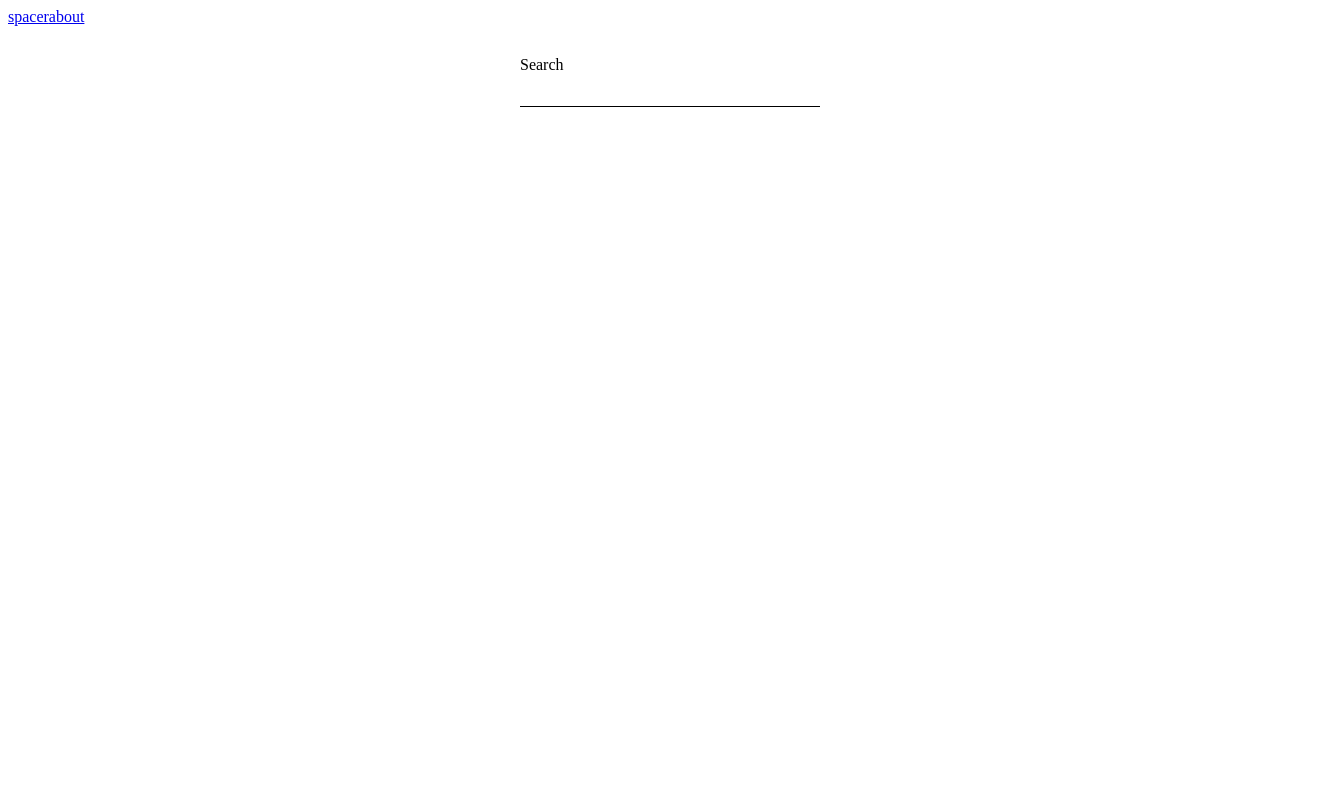
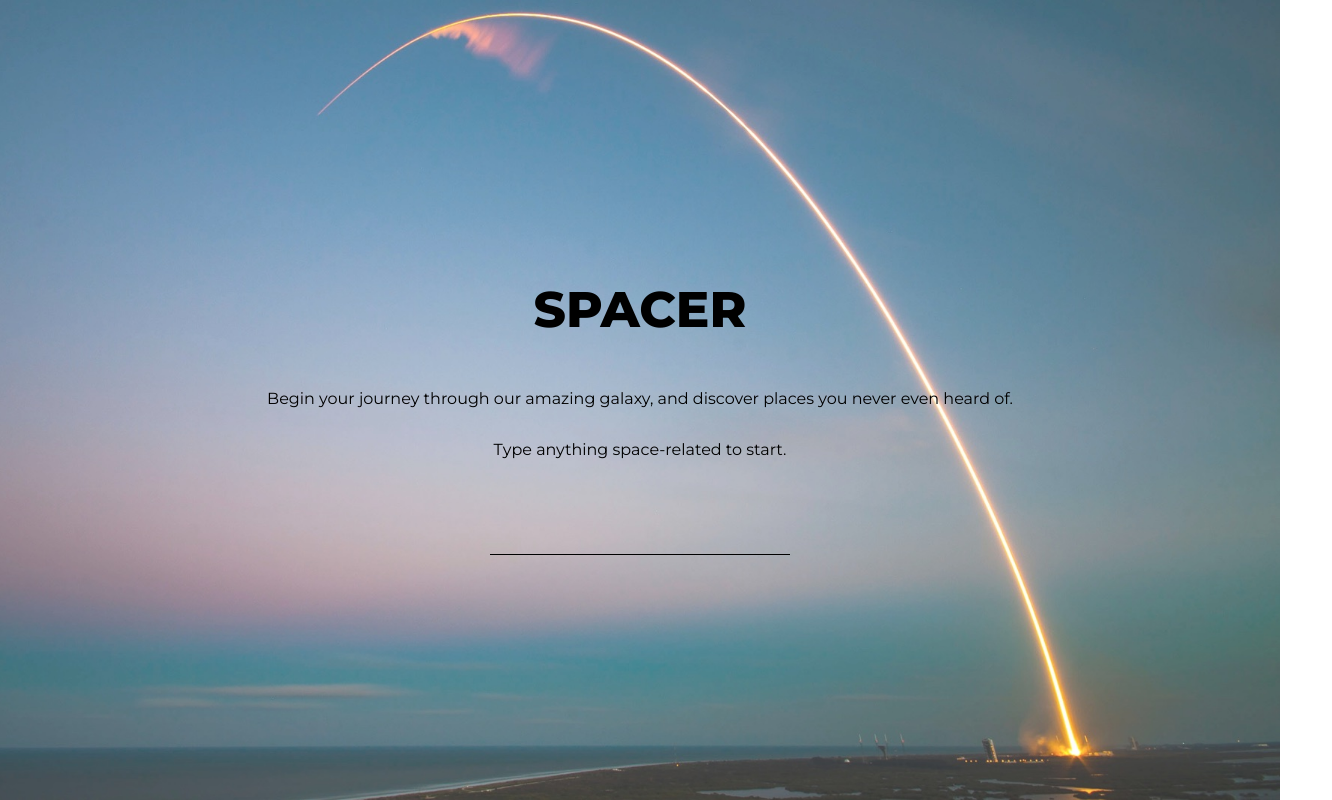
Before and after one commit to grzegorzgebala/vue-project, a Vue app: page / in a window 1280 px wide. Shown: the whole page, 1332 px wide, since content can reach past the window. Built offline with nearby package versions, Linux system fonts and the light colour scheme.

Commit message:
Add basic hero image

```diff
--- a/src/App.vue
+++ b/src/App.vue
@@ -1,11 +1,19 @@
 <template>
   <div class="app">
-    <div class="nav">
-      <router-link to="/">spacer</router-link>
-      <router-link to="/about">about</router-link>
-    </div>
     <router-view />
   </div>
 </template>
 
-<style lang="scss" scoped />
+<style lang="scss">
+  @import url('https://fonts.googleapis.com/css2?family=Montserrat:wght@300;400;600;800&display=swap');
+  * {
+    box-sizing: border-box;
+  }
+
+  body {
+    font-family: 'Montserrat', sans-serif;
+    margin: 0;
+    padding: 0;
+  }
+
+</style>
--- /dev/null
+++ b/src/components/Claim.vue
@@ -0,0 +1,37 @@
+<template>
+  <div class="claimWrapper">
+    <h1 class="claim">SPACER</h1>
+    <p class="subclaim">
+      Begin your journey through our amazing galaxy,
+      and discover places you never even heard of.
+    </p>
+    <p class="subclaim">
+      Type anything space-related to start.
+    </p>
+  </div>
+</template>
+
+<script>
+export default {
+  name: 'Claim',
+};
+</script>
+
+<style lang="scss" scoped>
+  .claimWrapper {
+    display: flex;
+    text-align: center;
+    flex-direction: column;
+    justify-content: center;
+    align-items: center;
+  }
+
+  .claim {
+    font-size: 50px;
+  }
+
+  .subclime {
+    font-size: 13px;
+    margin: 20px 0 0 0;
+  }
+</style>
--- /dev/null
+++ b/src/components/SearchInput.vue
@@ -0,0 +1,32 @@
+<template>
+  <div class="searchWrapper">
+    <input
+      id="search"
+      name="search"
+      v-model="searchValue"
+      @input="handleInput"
+    />
+  </div>
+</template>
+
+<script>
+export default {
+  name: 'SearchInput',
+};
+</script>
+
+<style lang="scss" scoped>
+  .searchWrapper {
+    display: flex;
+    flex-direction: column;
+    width: 300px;
+    margin-top: 50px;
+
+    input {
+      height: 30px;
+      border: 0;
+      background: none;
+      border-bottom: 1px solid black;
+    }
+  }
+</style>
--- a/src/router/index.js
+++ b/src/router/index.js
@@ -1,7 +1,6 @@
 import Vue from 'vue';
 import Router from 'vue-router';
 import Search from '../views/Search.vue';
-import About from '../views/About.vue';
 
 Vue.use(Router);
 
@@ -12,10 +11,5 @@ export default new Router({
       name: 'Search',
       component: Search,
     },
-    {
-      path: '/about',
-      name: 'About',
-      component: About,
-    },
   ],
 });
--- a/src/views/About.vue
+++ /dev/null
@@ -1,12 +0,0 @@
-<template>
-  <div class="about">
-    <h1>This is an about page</h1>
-  </div>
-</template>
-
-<script>
-
-export default {
-  name: 'about',
-};
-</script>
--- a/src/views/Search.vue
+++ b/src/views/Search.vue
@@ -1,30 +1,24 @@
 <template>
   <div class="wrapper">
-    <div class="search">
-      <label for="search">Search</label>
-      <input
-        id="search"
-        name="search"
-        v-model="searchValue"
-        @input="handleInput"
-      />
-      <ul>
-        <li v-for="item in results" :key="item.data[0].nasa_id">
-          <p>{{ item.data[0].description }}</p>
-        </li>
-      </ul>
-    </div>
+    <Claim />
+    <SearchInput />
   </div>
 </template>
 
 <script>
 import axios from 'axios';
 import debounce from 'lodash.debounce';
+import Claim from '@/components/Claim.vue';
+import SearchInput from '@/components/SearchInput.vue';
 
 const API = 'https://images-api.nasa.gov/search';
 
 export default {
   name: 'Search',
+  components: {
+    Claim,
+    SearchInput,
+  },
   data() {
     return {
       searchValue: '',
@@ -32,6 +26,7 @@ export default {
     };
   },
   methods: {
+    // eslint-disable-next-line
     handleInput: debounce(function () {
       axios.get(`${API}?q=${this.searchValue}&media_type=image`)
         .then((response) => {
@@ -50,25 +45,15 @@ export default {
     display: flex;
     flex-direction: column;
     align-items: center;
+    justify-content: center;
     margin: 0;
     padding: 30px;
     width: 100%;
-  }
-
-  .search {
-    display: flex;
-    flex-direction: column;
-    width: 300px;
-
-    label {
-      font-family: Montserrat, sens-serif;
-    }
-
-    input {
-      height: 30px;
-      border: 0;
-      border-bottom: 1px solid black;
-    }
+    height: 100vh;
+    background-image: url('../assets/heroimage.jpg');
+    background-repeat: none;
+    background-size: cover;
+    background-position: 80% 0%;
   }
 
 </style>
```
